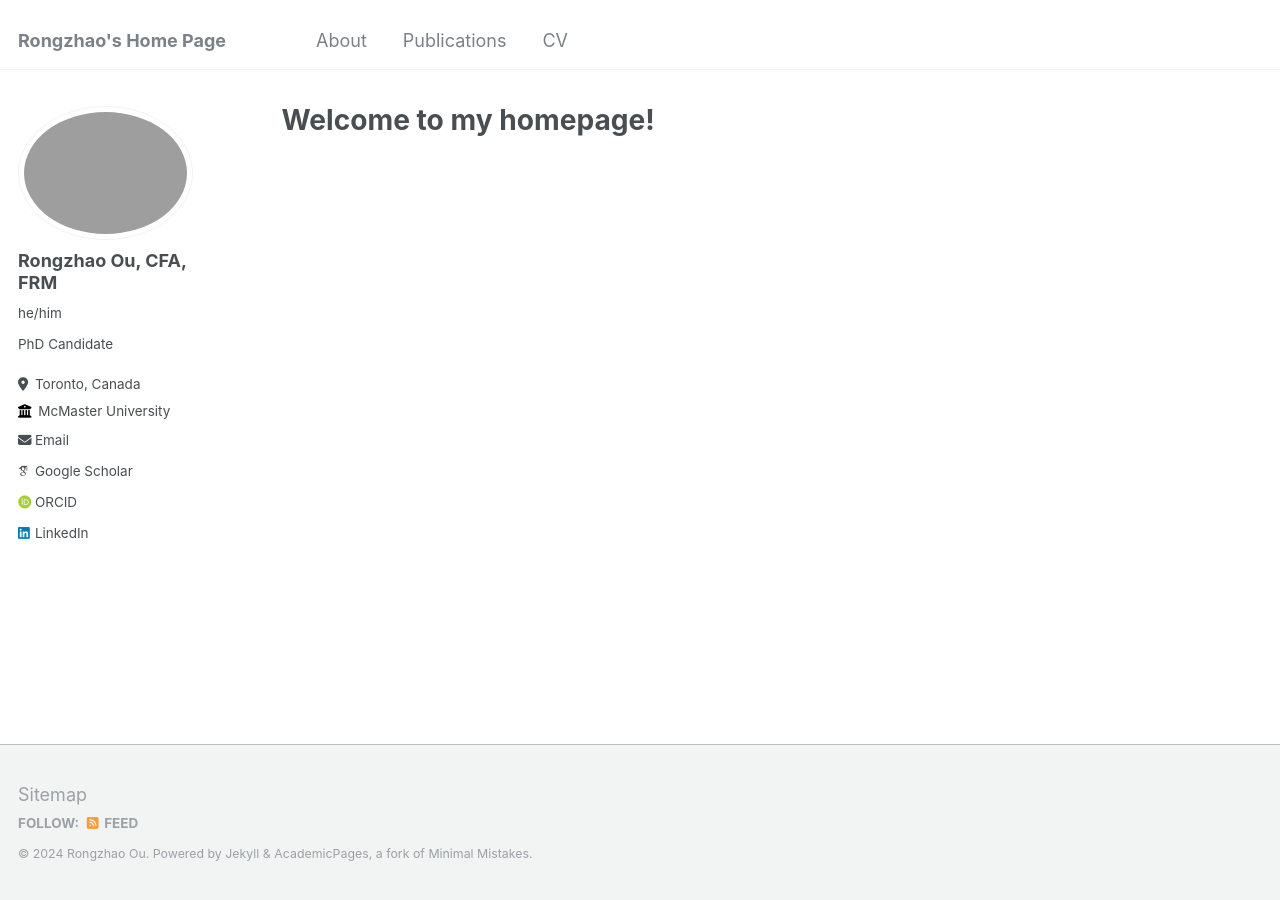
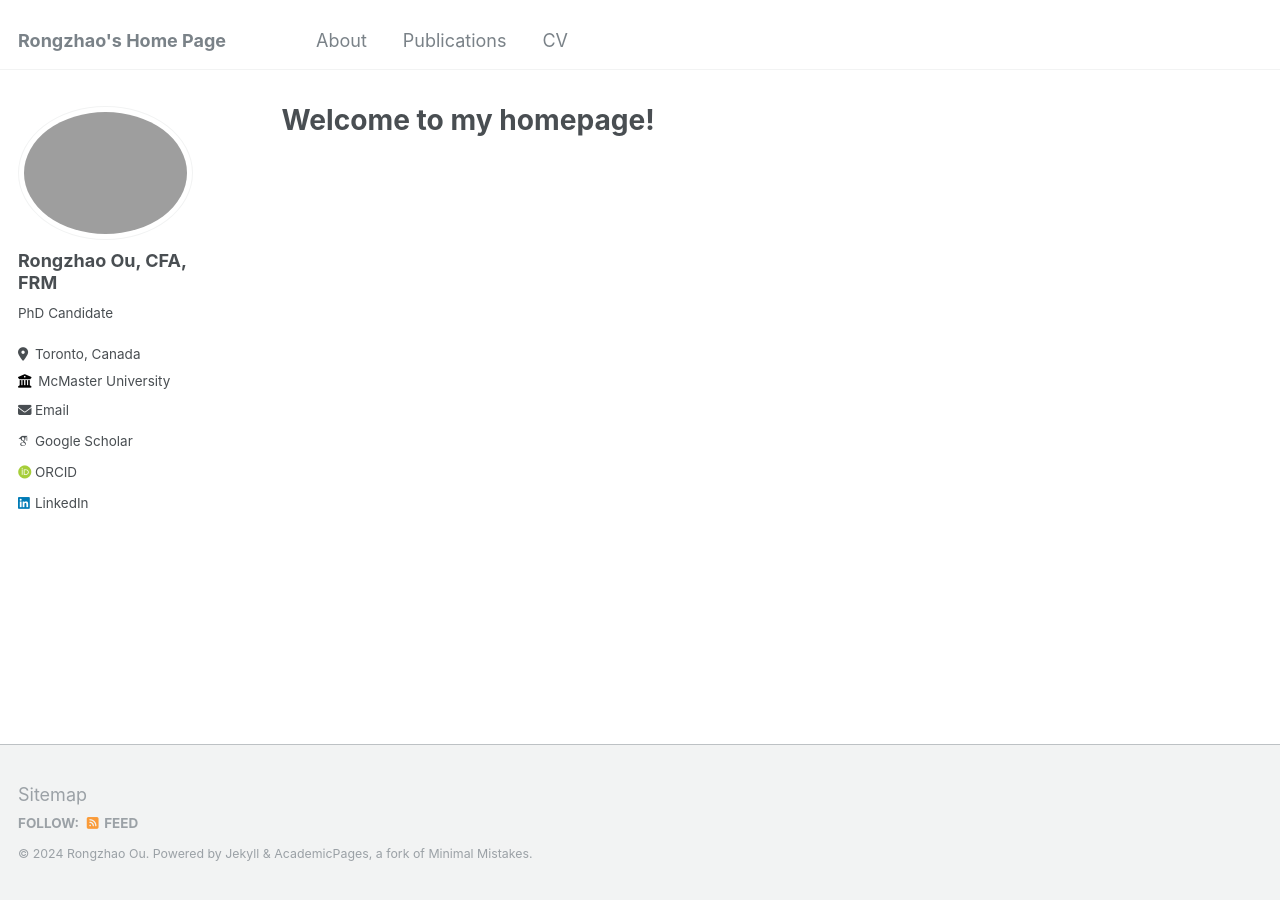
Before and after one commit to ourongzhao/ourongzhao.github.io, a Jekyll site: the page built from _pages/about.md, in a window 1280 px wide. Built offline with Jekyll 4.4.1, drawn with Linux system fonts in a browser that asks for light colours; some web fonts are replaced.

Commit message:
Update _config.yml

```diff
--- a/_config.yml
+++ b/_config.yml
@@ -23,7 +23,6 @@ author:
   # Biographic information
   avatar           : "profile.jpg"
   name             : "Rongzhao Ou, CFA, FRM"
-  pronouns         : "he/him"
   bio              : "PhD Candidate"
   location         : "Toronto, Canada"
   employer         : "McMaster University"
```
